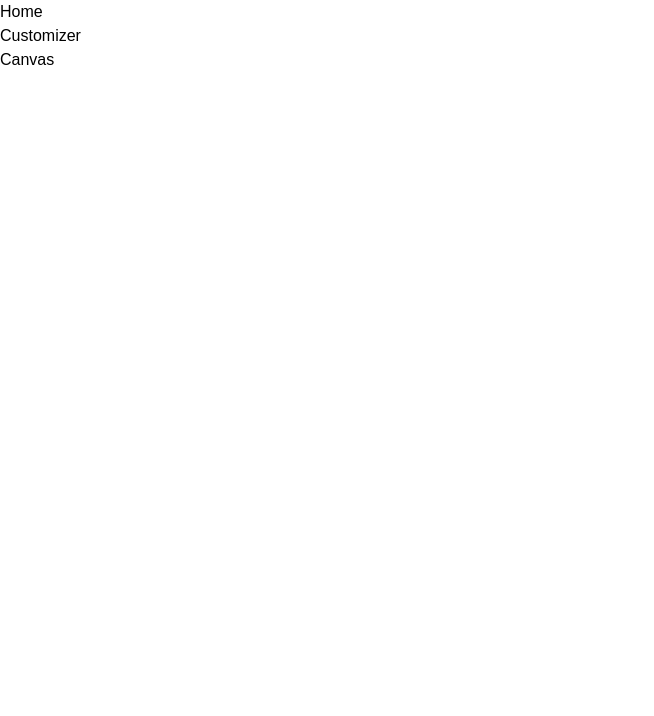
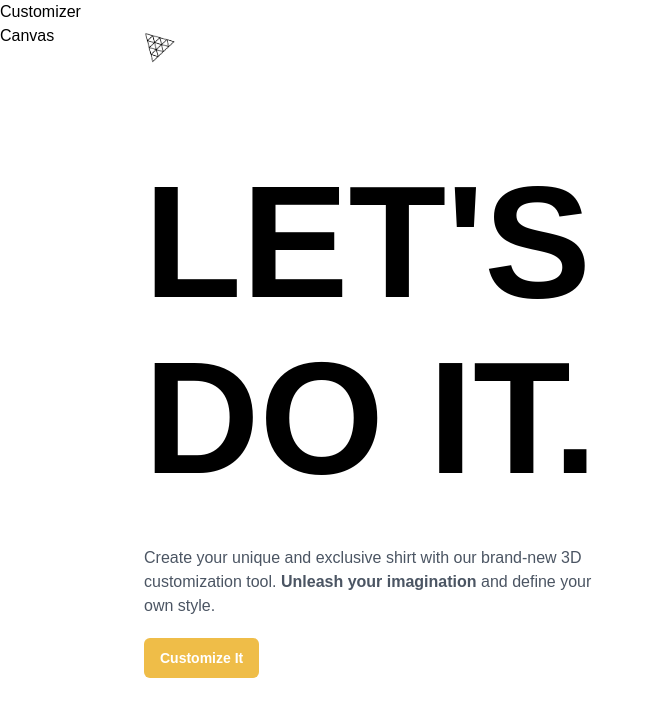
Before and after one commit to xXoM93aRXx/3D-Tshirt-Configurator, a React (Vite) app in the folder client/: page / in a window 1280 px wide. Shown: the top 716 px of the page, without its empty margins (0-654 px from the left). Built offline with nearby package versions, Linux system fonts and the light colour scheme; a web font is replaced by a local one.

Commit message:
Homepage completed

```diff
--- a/client/src/App.jsx
+++ b/client/src/App.jsx
@@ -10,7 +10,6 @@
       <Home/>
       <Customizer/>
       <Canvas/>
-
     </main>
   )
 }
--- /dev/null
+++ b/client/src/components/CustomButton.jsx
@@ -0,0 +1,24 @@
+import React from 'react'
+import { useSnapshot } from 'valtio'
+import state from '../store'
+
+const CustomButton = ({type,title,customStyles,handleClick}) => {
+  const snap = useSnapshot(state)
+  const generateStyle = (type)=>{
+    if(type==='filled'){
+      return{
+        backgroundColor: snap.color,
+        color: '#fff'
+      }
+    }
+  }
+  return (
+    <button className={`px-2 py-1.2 flex-1 rounded-md ${customStyles}`}
+    style={generateStyle(type)}
+    onClick={handleClick}>
+      {title}
+    </button>
+  )
+}
+
+export default CustomButton
--- /dev/null
+++ b/client/src/components/index.js
@@ -0,0 +1,3 @@
+import CustomButton from "./CustomButton";
+
+export { CustomButton };
--- a/client/src/pages/Home.jsx
+++ b/client/src/pages/Home.jsx
@@ -1,8 +1,48 @@
 import React from 'react'
+import {motion,AnimatePresence} from 'framer-motion'
+import {useSnapshot} from 'valtio'
+import state from '../store'
+import { CustomButton } from '../components'
+
+import {
+  headContainerAnimation,
+  headContentAnimation,
+  headTextAnimation,
+  slideAnimation
+} from '../config/motion'
 
 const Home = () => {
+  const snap = useSnapshot(state)
   return (
-    <div>Home</div>
+    <AnimatePresence>
+      {snap.intro && (
+        <motion.section className='home' {...slideAnimation('left')}>
+          <motion.header {...slideAnimation('down')}>
+            <img src='./threejs.png' alt='logo' className='w-8 h-8 object-contain'/>
+          </motion.header>
+          <motion.div className='home-content' {...headContainerAnimation} >
+            <motion.div {...headTextAnimation}>
+              <h1 className='head-text'>
+                LET'S <br className='xl:block hidden'/> DO IT.
+              </h1>
+            </motion.div>
+            <motion.div
+            {...headContentAnimation}
+            className='flex flex-col gap-5'
+            >
+              <p className='max-w-md font-normal text-gray-600 text-base'>Create your unique and exclusive shirt with our brand-new 3D customization tool. <strong>Unleash your imagination</strong>{"  "} and define your own style.</p>
+
+              <CustomButton
+              type="filled"
+              title="Customize It"
+              handleClick={()=>state.intro=false}
+              customStyles = "w-fit px-4 py-2.5 font-bold text-sm"
+              />
+            </motion.div>
+          </motion.div>
+        </motion.section>
+      )}
+    </AnimatePresence>
   )
 }
 
--- /dev/null
+++ b/client/src/store/index.js
@@ -0,0 +1,12 @@
+import { proxy } from "valtio";
+
+const state = proxy({
+  intro: true,
+  color: "#efbd48",
+  isLogoTexture: true,
+  isFullTexture: false,
+  logoDecal: "./threejs.png",
+  fullDecal: "./threejs.png",
+});
+
+export default state;
```
